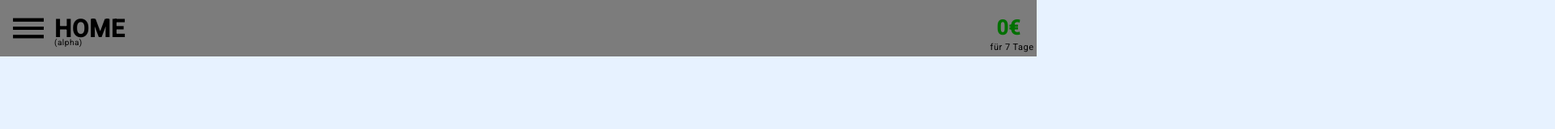
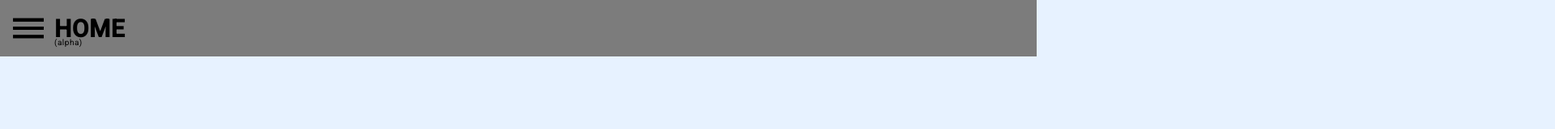
Before and after one commit to snipsllll/MoneyManagerPwa, an Angular app: page / in a window 1280 px wide. Shown: the top 160 px of the page at 81% size, 1920 px wide, since content can reach past the window. Built offline with nearby package versions, Linux system fonts and the light colour scheme.

Commit message:
topbar budget nur wenn totalbudget für monat geyetzt ist anzeigen

```diff
--- a/src/app/SharedComponents/top-bar/top-bar.component.html
+++ b/src/app/SharedComponents/top-bar/top-bar.component.html
@@ -18,16 +18,19 @@
            (touchstart)="onTouchStart()"
            (touchend)="onTouchEnd()"
            (touchcancel)="onTouchEnd()">
-        <b class="darkgreen" [class.darkred]="availableMoney()!.availableForMonth < 0">
-          {{ ut.toFixedDown(availableMoney()!.availableForMonth, 2) }}€
-        </b>
-        <div class="top-bar__tage-left">
-          {{ getDaysLeftText() }}
+        <div *ngIf="!availableMoney().noData">
+          <b class="darkgreen" [class.darkred]="availableMoney()!.availableForMonth < 0">
+            {{ ut.toFixedDown(availableMoney()!.availableForMonth, 2) }}€
+          </b>
+          <div class="top-bar__tage-left">
+            {{ getDaysLeftText() }}
+          </div>
         </div>
+
       </div>
     </div>
     <div class="top-bar__dropdown-box" [class.top-bar__dropdown-box-slidin]="topbarService.dropDownSlidIn()"
-         (click)="toggleDropdown()">
+         (click)="toggleDropdown()" *ngIf="!availableMoney().noData">
       <div class="top-bar__budget-eintrag-wrapper">
         <div class="top-bar__budget-eintrag-label">
           monat:
```
